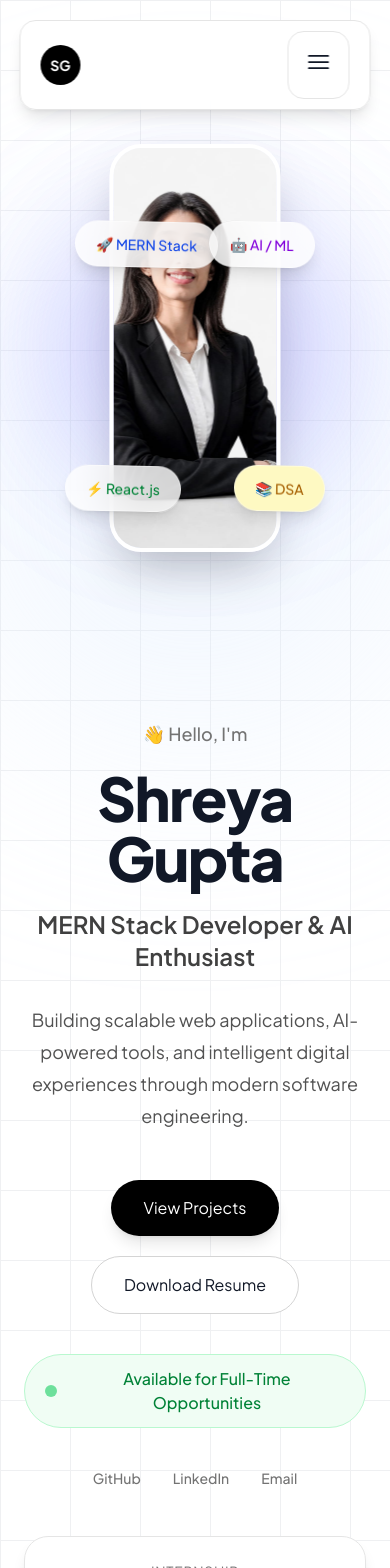
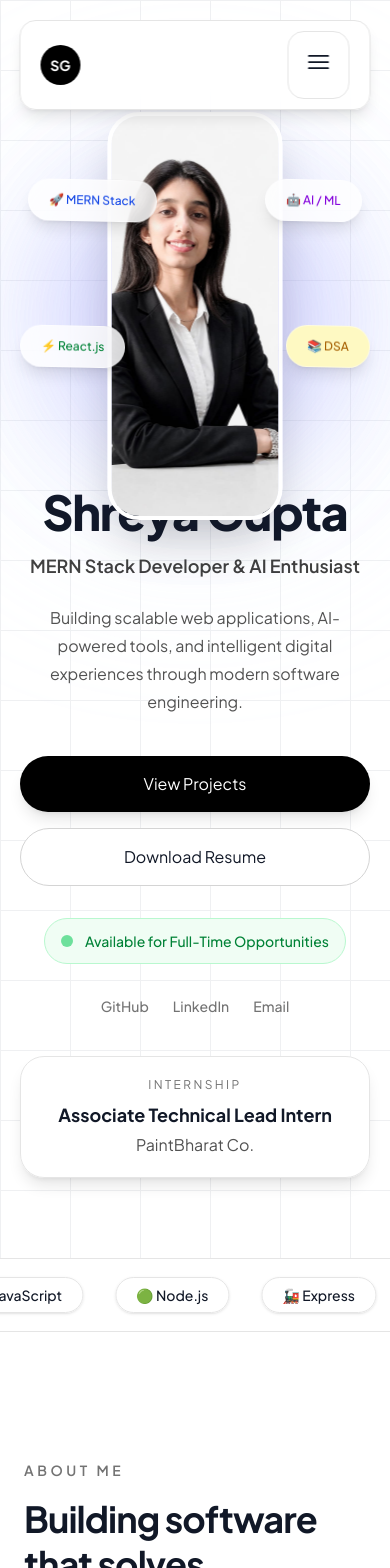
Before and after one commit to Shreya-1416/shreya-portfolio, a Next.js app: page / in a window 390 px wide. Shown: the top 1568 px of the page. Built offline with nearby package versions, Linux system fonts and the light colour scheme.

Commit message:
Complete portfolio website

```diff
--- a/src/components/hero/Hero.tsx
+++ b/src/components/hero/Hero.tsx
@@ -8,71 +8,109 @@ export default function Hero() {
   return (
     <section
       id="home"
-      className="relative overflow-hidden pt-36 pb-28"
+      className="relative overflow-hidden pt-28 pb-20 md:pt-36 md:pb-28"
     >
       {/* Grid */}
       <div className="absolute inset-0 bg-[linear-gradient(to_right,#e5e7eb_1px,transparent_1px),linear-gradient(to_bottom,#e5e7eb_1px,transparent_1px)] bg-[size:70px_70px] opacity-60" />
 
       {/* Glow */}
-      <div className="absolute left-1/2 top-60 -translate-x-1/2 h-[500px] w-[500px] rounded-full bg-blue-100 blur-[130px] opacity-40" />
+      <div className="absolute left-1/2 top-44 md:top-60 h-[320px] w-[320px] -translate-x-1/2 rounded-full bg-blue-100 opacity-40 blur-[120px] md:h-[500px] md:w-[500px]" />
 
-      <div className="relative z-10 mx-auto max-w-7xl px-6">
+      <div className="relative z-10 mx-auto max-w-7xl px-5">
 
-        {/* Photo */}
-        <div className="relative mx-auto mb-14 h-[520px] max-w-5xl">
+        {/* Photo Section */}
+
+        <div className="relative mx-auto mb-10 h-[300px] sm:h-[340px] md:mb-16 md:h-[520px] max-w-5xl">
 
           <motion.div
-            initial={{ opacity: 0, scale: .9 }}
+            initial={{ opacity: 0, scale: 0.9 }}
             animate={{ opacity: 1, scale: 1 }}
-            transition={{ duration: .8 }}
+            transition={{ duration: 0.8 }}
             className="absolute left-1/2 top-0 -translate-x-1/2"
           >
             <ProfileCard />
           </motion.div>
 
+          {/* Floating Badges */}
+
           <FloatingBadge
             text="🚀 MERN Stack"
-            className="left-[15%] top-[90px] bg-blue-100 text-blue-700"
+            className="
+              left-2 top-20
+              text-xs
+              md:left-[15%]
+              md:top-[90px]
+              md:text-base
+              bg-blue-100
+              text-blue-700
+            "
           />
 
           <FloatingBadge
             text="🤖 AI / ML"
-            className="right-[15%] top-[90px] bg-purple-100 text-purple-700"
+            className="
+              right-2 top-20
+              text-xs
+              md:right-[15%]
+              md:top-[90px]
+              md:text-base
+              bg-purple-100
+              text-purple-700
+            "
           />
 
           <FloatingBadge
             text="⚡ React.js"
-            className="left-[12%] bottom-[140px] bg-green-100 text-green-700"
+            className="
+              left-0
+              bottom-8
+              text-xs
+              md:left-[12%]
+              md:bottom-[140px]
+              md:text-base
+              bg-green-100
+              text-green-700
+            "
           />
 
           <FloatingBadge
             text="📚 DSA"
-            className="right-[12%] bottom-[140px] bg-yellow-100 text-yellow-700"
+            className="
+              right-0
+              bottom-8
+              text-xs
+              md:right-[12%]
+              md:bottom-[140px]
+              md:text-base
+              bg-yellow-100
+              text-yellow-700
+            "
           />
+
         </div>
 
-        {/* Content */}
+        {/* Hero Content */}
 
         <motion.div
           initial={{ opacity: 0, y: 35 }}
           animate={{ opacity: 1, y: 0 }}
-          transition={{ delay: .25 }}
+          transition={{ delay: 0.25 }}
           className="mx-auto max-w-4xl text-center"
         >
 
-          <p className="mb-5 text-lg font-medium text-neutral-500">
+          <p className="mb-3 text-base font-medium text-neutral-500 md:mb-5 md:text-lg">
             👋 Hello, I&apos;m
           </p>
 
-          <h1 className="text-6xl font-extrabold tracking-tight md:text-8xl">
+          <h1 className="text-5xl font-extrabold leading-none tracking-tight sm:text-6xl md:text-8xl">
             Shreya Gupta
           </h1>
 
-          <h2 className="mt-5 text-2xl font-semibold text-neutral-700 md:text-3xl">
+          <h2 className="mt-4 text-lg font-semibold text-neutral-700 sm:text-xl md:mt-5 md:text-3xl">
             MERN Stack Developer & AI Enthusiast
           </h2>
 
-          <p className="mx-auto mt-8 max-w-3xl text-lg leading-8 text-neutral-600">
+          <p className="mx-auto mt-6 max-w-3xl text-base leading-7 text-neutral-600 sm:text-lg md:mt-8 md:leading-8">
             Building scalable web applications, AI-powered tools,
             and intelligent digital experiences through modern
             software engineering.
@@ -80,11 +118,11 @@ export default function Hero() {
 
           {/* Buttons */}
 
-          <div className="mt-12 flex flex-wrap justify-center gap-5">
+          <div className="mt-10 flex flex-col items-center gap-4 sm:flex-row sm:justify-center md:mt-12">
 
             <a
               href="#projects"
-              className="rounded-full bg-black px-8 py-4 text-white shadow-lg transition-all duration-300 hover:-translate-y-1 hover:shadow-2xl"
+              className="w-full rounded-full bg-black px-8 py-4 text-center text-white shadow-lg transition-all duration-300 hover:-translate-y-1 hover:shadow-2xl sm:w-auto"
             >
               View Projects
             </a>
@@ -93,7 +131,7 @@ export default function Hero() {
               href="/Shreya_Gupta_Resume_.pdf"
               target="_blank"
               rel="noopener noreferrer"
-              className="rounded-full border border-neutral-300 bg-white px-8 py-4 transition-all duration-300 hover:-translate-y-1 hover:border-black hover:shadow-lg"
+              className="w-full rounded-full border border-neutral-300 bg-white px-8 py-4 text-center transition-all duration-300 hover:-translate-y-1 hover:border-black hover:shadow-lg sm:w-auto"
             >
               Download Resume
             </a>
@@ -102,13 +140,13 @@ export default function Hero() {
 
           {/* Availability */}
 
-          <div className="mt-10 flex justify-center">
+          <div className="mt-8 flex justify-center md:mt-10">
 
-            <div className="flex items-center gap-3 rounded-full border border-green-200 bg-green-50 px-5 py-3">
+            <div className="flex items-center gap-3 rounded-full border border-green-200 bg-green-50 px-4 py-3 text-center md:px-5">
 
-              <span className="h-3 w-3 rounded-full bg-green-500 animate-pulse"></span>
+              <span className="h-3 w-3 rounded-full bg-green-500 animate-pulse" />
 
-              <span className="font-medium text-green-700">
+              <span className="text-sm font-medium text-green-700 md:text-base">
                 Available for Full-Time Opportunities
               </span>
 
@@ -118,11 +156,12 @@ export default function Hero() {
 
           {/* Social */}
 
-          <div className="mt-10 flex justify-center gap-8 text-sm font-medium text-neutral-500">
+          <div className="mt-8 flex flex-wrap justify-center gap-6 text-sm font-medium text-neutral-500 md:mt-10 md:gap-8">
 
             <a
               href="https://github.com/Shreya-1416"
               target="_blank"
+              rel="noopener noreferrer"
               className="transition hover:text-black"
             >
               GitHub
@@ -131,6 +170,7 @@ export default function Hero() {
             <a
               href="https://www.linkedin.com/in/shreya-gupta-profile/"
               target="_blank"
+              rel="noopener noreferrer"
               className="transition hover:text-black"
             >
               LinkedIn
@@ -147,13 +187,13 @@ export default function Hero() {
 
           {/* Current Role */}
 
-          <div className="mx-auto mt-12 max-w-md rounded-3xl border border-neutral-200 bg-white/90 p-6 shadow-lg backdrop-blur">
+          <div className="mx-auto mt-10 max-w-md rounded-3xl border border-neutral-200 bg-white/90 p-5 shadow-lg backdrop-blur md:mt-12 md:p-6">
 
-            <p className="text-sm uppercase tracking-wider text-neutral-500">
+            <p className="text-xs uppercase tracking-[0.2em] text-neutral-500">
               Internship
             </p>
 
-            <h3 className="mt-2 text-xl font-bold">
+            <h3 className="mt-2 text-lg font-bold md:text-xl">
               Associate Technical Lead Intern
             </h3>
 
```
